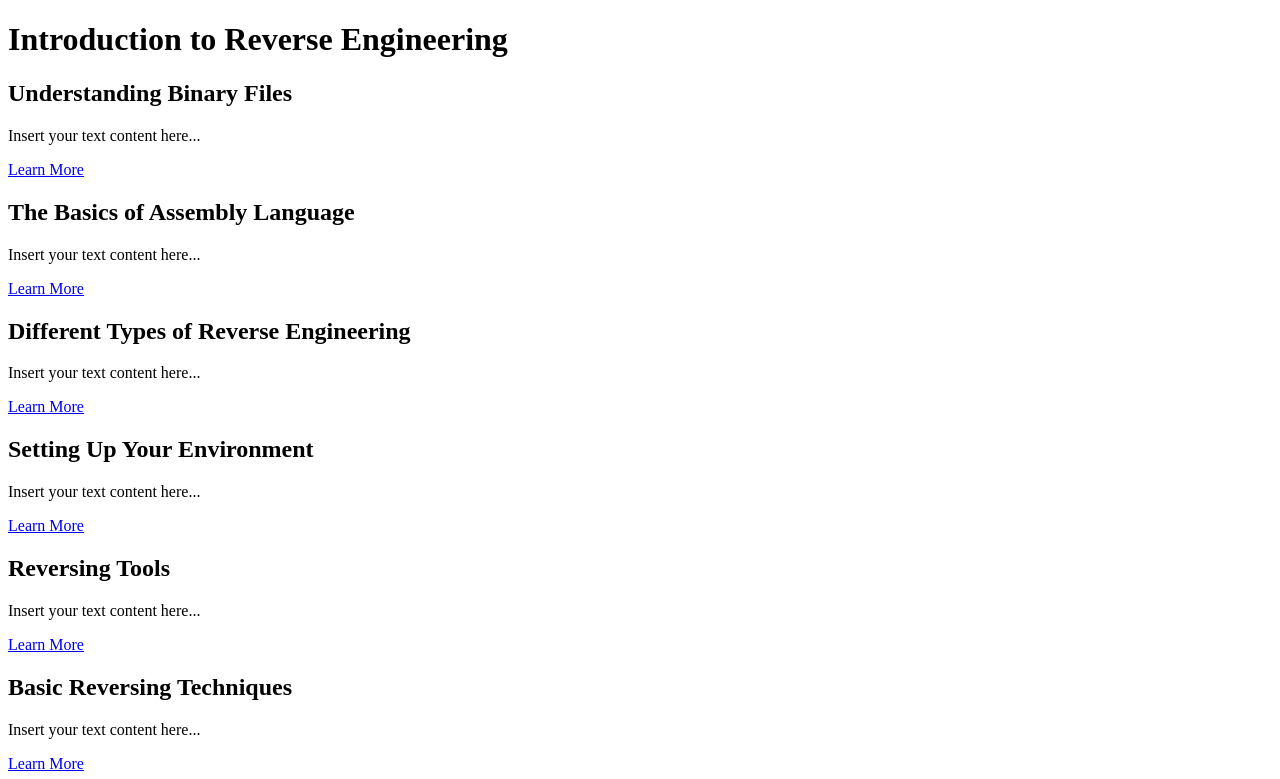
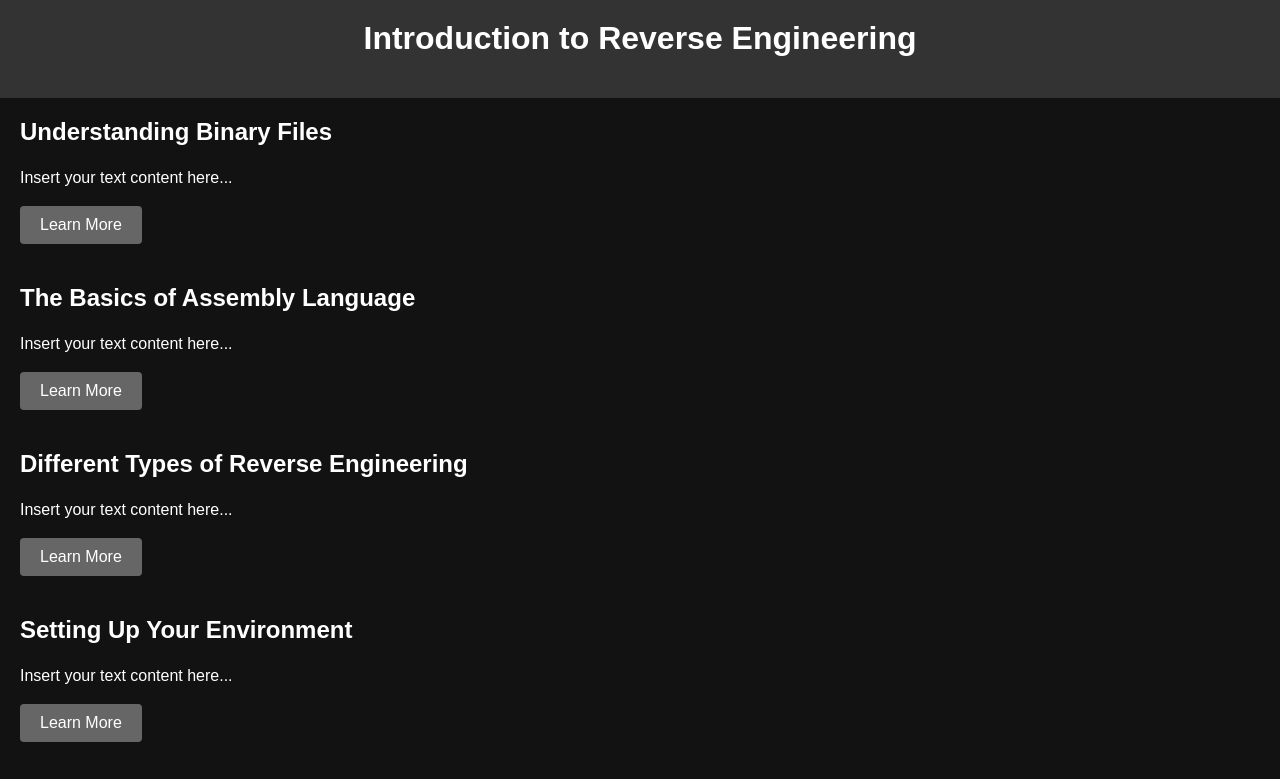
Before and after one commit to Asif-Mahmud9535/Reverse-Engineering, a plain HTML site: page index.html in a window 1280 px wide. Shown: the top 779 px of the page. Drawn offline with Linux system fonts and the light colour scheme.

Commit message:
Update index.html

```diff
--- a/index.html
+++ b/index.html
@@ -3,6 +3,61 @@
 <head>
 	<title>Course Module: Introduction to Reverse Engineering</title>
 	<!-- Add any CSS stylesheets or meta tags here -->
+	<style>
+		body {
+			background-color: #121212;
+			color: #fff;
+			font-family: Arial, sans-serif;
+			margin: 0;
+			padding: 0;
+		}
+
+		header {
+			background-color: #333;
+			padding: 20px;
+			text-align: center;
+		}
+
+		h1 {
+			margin-top: 0;
+		}
+
+		main {
+			padding: 20px;
+		}
+
+		section {
+			margin-bottom: 40px;
+		}
+
+		h2 {
+			margin-top: 0;
+		}
+
+		p {
+			line-height: 1.5;
+		}
+
+		a {
+			color: #fff;
+			text-decoration: none;
+			background-color: #666;
+			padding: 10px 20px;
+			border-radius: 4px;
+			display: inline-block;
+			transition: background-color 0.3s ease;
+		}
+
+		a:hover {
+			background-color: #555;
+		}
+
+		footer {
+			background-color: #333;
+			padding: 20px;
+			text-align: center;
+		}
+	</style>
 </head>
 <body>
 	<header>
```
